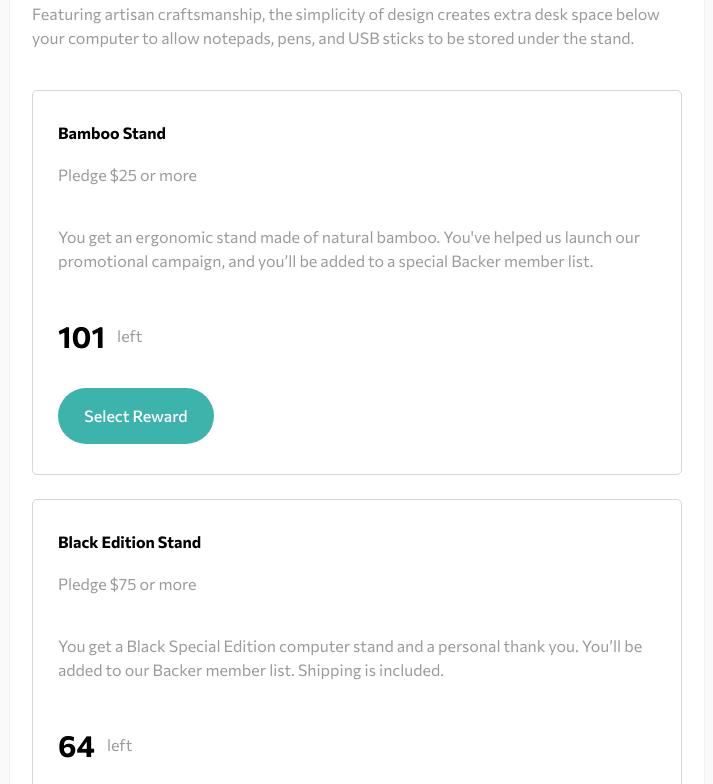
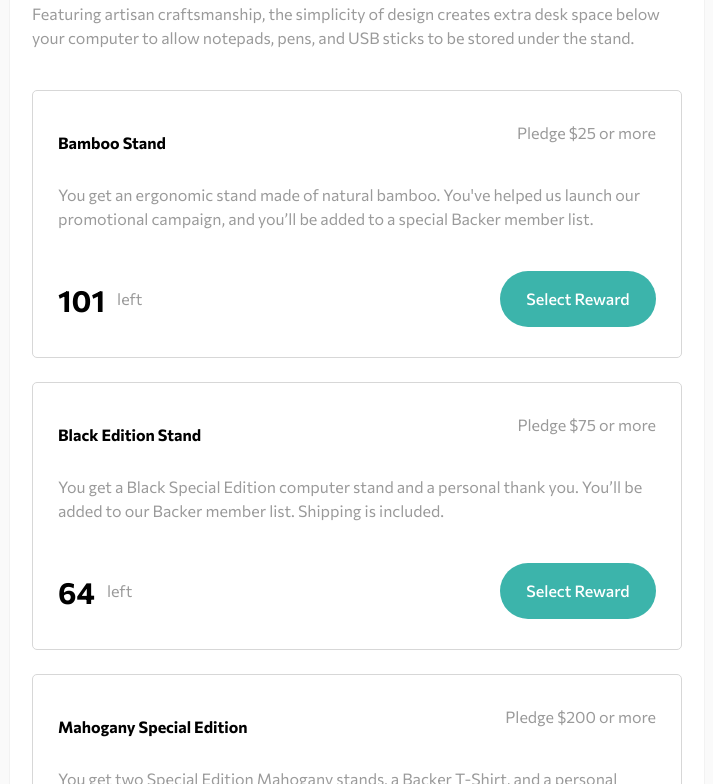
Before and after one commit to florianstancioiu/crowdfunding-product-page, a React (Vite) app: page / in a window 1536 px wide. Shown: the part 1120-1904 px from the top of the page, without its empty margins (411-1124 px from the left). Built offline with nearby package versions, Linux system fonts and the light colour scheme.

Commit message:
feat: update Stand component for desktop

```diff
--- a/src/components/ui/Stand.jsx
+++ b/src/components/ui/Stand.jsx
@@ -13,9 +13,12 @@ const Stand = ({
 
   return (
     <div className={classes.stand}>
+      <div className={classes['title-pledge-wrapper']}>
         <p className={classes.title}>{title}</p>
         <p className={classes.pledge}>Pledge ${pledge} or more</p>
+      </div>
       <p className={classes.description}>{description}</p>
+      <div className={classes['amount-reward-wrapper']}>
         <div className={classes['amount-left-wrapper']}>
           <p className={classes.amount}>{amountLeft}</p>
           <p className={classes.left}>left</p>
@@ -28,6 +31,7 @@ const Stand = ({
           />
         </div>
       </div>
+    </div>
   );
 };
 
--- a/src/components/ui/Stand.module.css
+++ b/src/components/ui/Stand.module.css
@@ -41,3 +41,16 @@
 .reward-wrapper {
   width: 156px;
 }
+
+@media screen and (min-width: 1440px) {
+  .title-pledge-wrapper,
+  .amount-reward-wrapper {
+    display: flex;
+    justify-content: space-between;
+    align-items: center;
+  }
+
+  .amount-left-wrapper {
+    margin-bottom: 0;
+  }
+}
```
Lines whose indentation alone changed are shown as unchanged.
